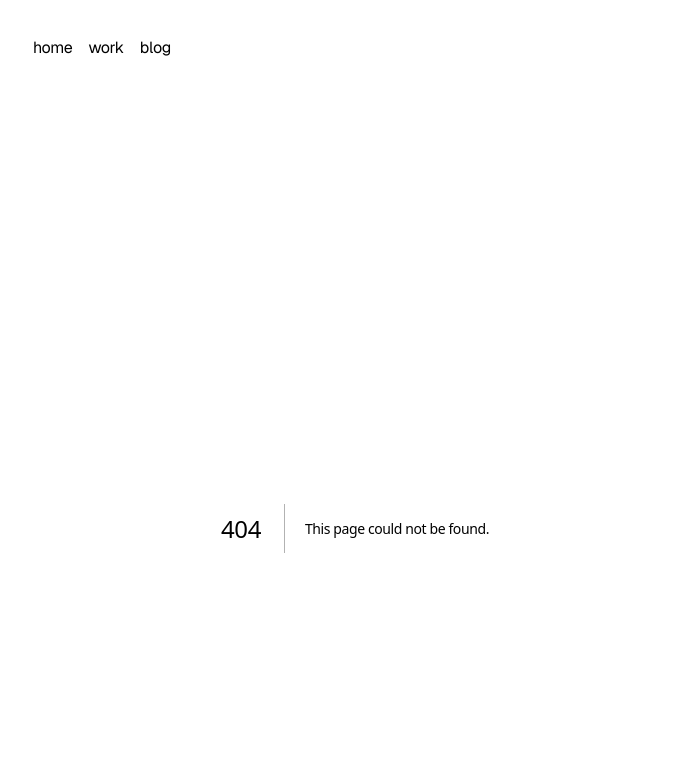
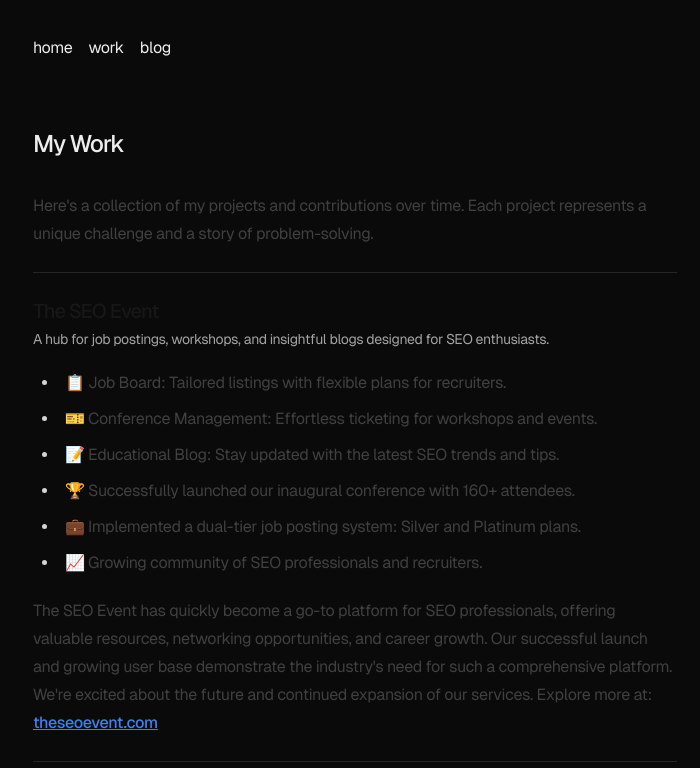
Before and after one commit to mahmudulmr19/site, a Next.js app: page /work in a window 1280 px wide. Before the commit this address had no page. Shown: the top 768 px of the page, without its empty margins (285-985 px from the left). Built offline with nearby package versions, Linux system fonts and the light colour scheme.

Commit message:
feat: create WorkPage component to showcase projects and contributions with detailed descriptions and links for SEO Event initiative

```diff
--- /dev/null
+++ b/app/work/page.tsx
@@ -0,0 +1,70 @@
+import React from "react";
+
+export default function WorkPage() {
+  return (
+    <div>
+      <section>
+        <h1 className="font-medium text-2xl mb-8 tracking-tighter">My Work</h1>
+        <div className="prose prose-neutral dark:prose-invert">
+          <p>
+            Here&apos;s a collection of my projects and contributions over time.
+            Each project represents a unique challenge and a story of
+            problem-solving.
+          </p>
+          <hr className="my-6 border-neutral-800" />
+
+          {/* The SEO Event */}
+          <h2 className="font-medium text-xl mb-1 tracking-tighter">
+            The SEO Event
+          </h2>
+          <p className="text-neutral-400 text-sm">
+            A hub for job postings, workshops, and insightful blogs designed for
+            SEO enthusiasts.
+          </p>
+          <ul>
+            <li>
+              📋 Job Board: Tailored listings with flexible plans for
+              recruiters.
+            </li>
+            <li>
+              🎫 Conference Management: Effortless ticketing for workshops and
+              events.
+            </li>
+            <li>
+              📝 Educational Blog: Stay updated with the latest SEO trends and
+              tips.
+            </li>
+            {/* achievements */}
+            <li>
+              🏆 Successfully launched our inaugural conference with 160+
+              attendees.
+            </li>
+            <li>
+              💼 Implemented a dual-tier job posting system: Silver and Platinum
+              plans.
+            </li>
+            <li>📈 Growing community of SEO professionals and recruiters.</li>
+          </ul>
+          <p>
+            {/* final note */}
+            The SEO Event has quickly become a go-to platform for SEO
+            professionals, offering valuable resources, networking
+            opportunities, and career growth. Our successful launch and growing
+            user base demonstrate the industry&apos;s need for such a
+            comprehensive platform. We&apos;re excited about the future and
+            continued expansion of our services. Explore more at:{" "}
+            <a
+              href="https://www.theseoevent.com/"
+              className="text-blue-500 hover:underline"
+              target="_blank"
+            >
+              theseoevent.com
+            </a>
+          </p>
+
+          <hr className="my-6 border-neutral-800" />
+        </div>
+      </section>
+    </div>
+  );
+}
```
